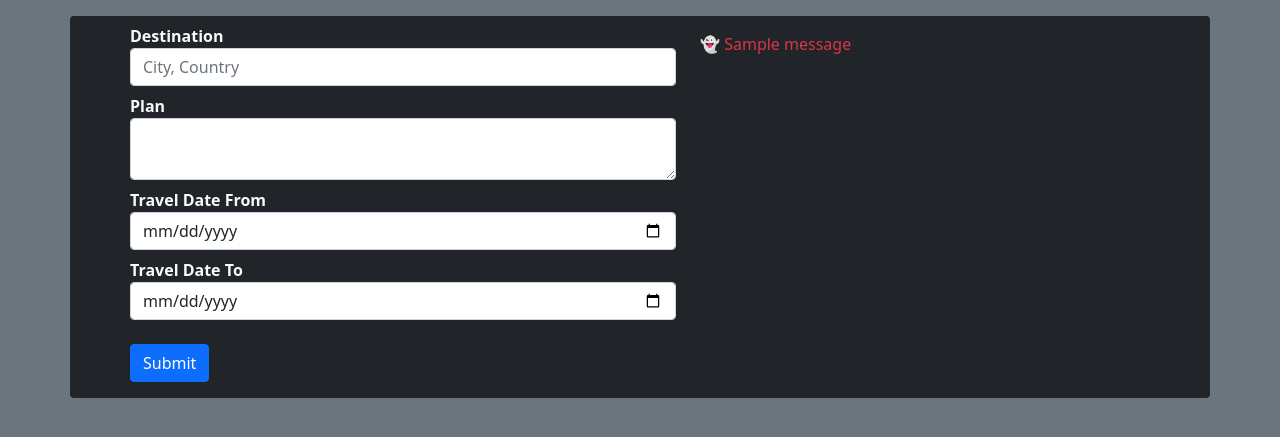
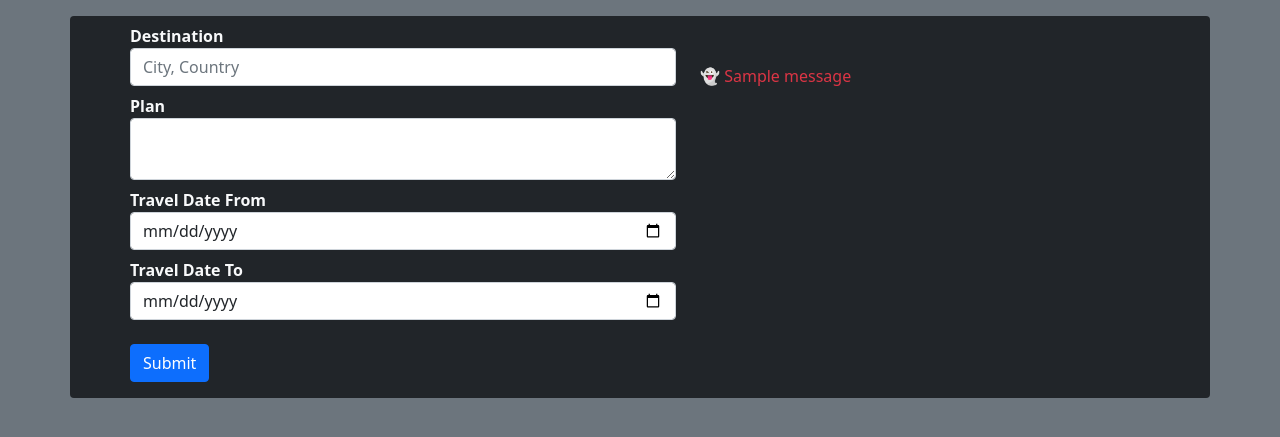
Before and after one commit to RMarquezJ/travel_buddy, a Django app: template travel_buddy/main/templates/add.html in a window 1280 px wide. Shown: the part 90-527 px from the top of the page. Run offline with Django 3.2, Linux system fonts and the light colour scheme; the template is opened without the code that fills it, so the values that code supplies are empty; tables that the repository leaves empty hold one stand-in row (values such as "Sample post"); one stand-in notice (Sample message) is shown.

Commit message:
All requirements complete

```diff
--- a/travel_buddy/main/templates/add.html
+++ b/travel_buddy/main/templates/add.html
@@ -45,9 +45,9 @@
           <input type="submit" class="btn btn-primary my-3" value="Submit">
         </form>
         <div class="col">
-          <ul class=" mt-3 text-danger messages list-unstyled">
+          <ul class=" mt-5 text-danger messages list-unstyled">
             {%for message in messages%}
-              <li {% if message.tags %} class="{{message.tags}}"{% endif %}>&#128123 {{message}}</li>
+              <li {% if message.tags %} class="{{message.tags}}fw-bold my-3"{% endif %}>&#128123 {{message}}</li>
             {%endfor%}
           </ul>
         </div>
--- a/travel_buddy/main/templates/index.html
+++ b/travel_buddy/main/templates/index.html
@@ -49,7 +49,7 @@
           <input type="submit" class="btn btn-primary my-3" value="Login">
           <ul class="text-danger messages list-unstyled">
             {%for message in messages%}
-              <li {% if message.tags %} class="{{message.tags}}"{% endif %}>&#128683 {{message}}</li>
+              <li {% if message.tags %} class="{{message.tags}} fw-bold my-2"{% endif %}>&#128683 {{message}}</li>
             {%endfor%}
           </ul>
         </form>
--- a/travel_buddy/main/views.py
+++ b/travel_buddy/main/views.py
@@ -64,7 +64,7 @@ def login(request):
 @login_required
 def mainpage(request):
 
-  excludeuser=request.session['user']['id']
+
   context = {
     'users' : Users.objects.all(),
     'trips' : Trips.objects.all(),
```
Also changed, not shown: travel_buddy/main/templates/travels.html (+7 -3 lines).
